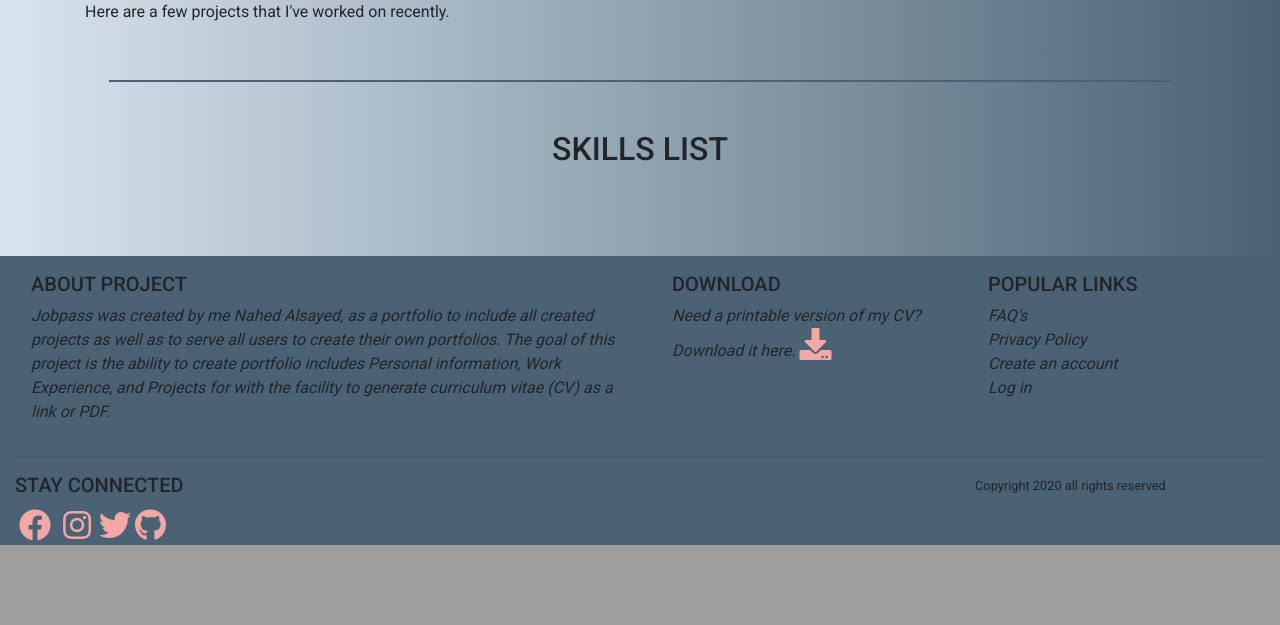
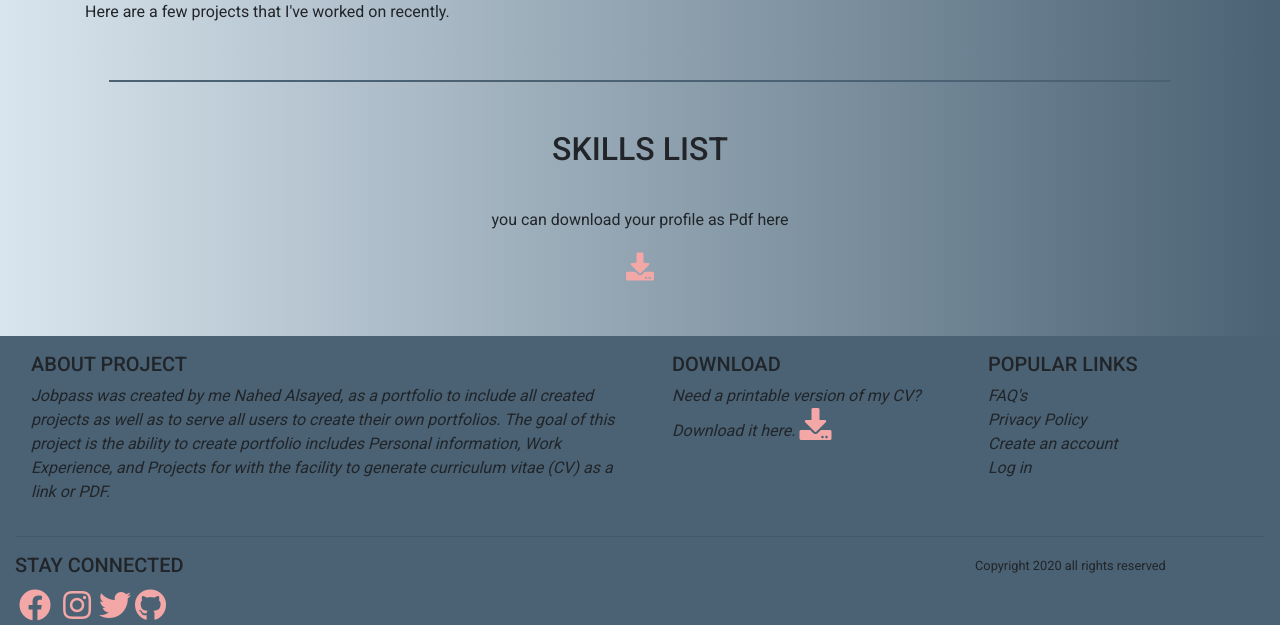
Before and after one commit to nahed2019/jobpass-ms3, a Flask app: page /manage_profile/1 in a window 1280 px wide. Shown: the part 1221-1846 px from the top of the page. Before the commit the page ends 1766 px from the top, so only its background shows below. Run offline with Flask 2, Linux system fonts and the light colour scheme; the visitor is signed in with stand-in values (Sample User, id 1); a database or web service that is not in the repository returns one stand-in record (values such as "Sample title"); some libraries are stand-ins or nearby versions.

Commit message:
add create pdf functionality

```diff
--- a/app.py
+++ b/app.py
@@ -1,8 +1,9 @@
 import os
 import json
+import weasyprint
 from flask import (
     Flask, flash, render_template,
-    redirect, request, session, url_for)
+    redirect, request, session, url_for, make_response)
 from flask_pymongo import PyMongo
 from bson.objectid import ObjectId
 from werkzeug.security import generate_password_hash, check_password_hash
@@ -19,7 +20,7 @@ app.secret_key = os.environ.get("SECRET_KEY")
 mongo = PyMongo(app)
 
 
-# Route for index
+# Route for index/My Ptofile
 @app.route("/")
 @app.route("/profile")
 def profile():
@@ -29,39 +30,23 @@ def profile():
     data_projects = []
     with open("data/projects.json", "r") as json_data:
         data_projects = json.load(json_data)
-    basics = mongo.db.basic_info.find()
-    projects = mongo.db.projects.find()
-    skills = mongo.db.skills.find()
-    works = mongo.db.work_experience.find()
     return render_template(
-        "profile.html", basics=basics, projects=projects,
-        skills=skills, works=works,
-        data_skill=data_skill, data_projects=data_projects)
+        "profile.html", data_skill=data_skill, data_projects=data_projects)
 
 
-# Route for contact form in my profile
-@app.route("/contact", methods=["GET", "POST"])
-def contact():
-    if request.method == "POST":
-        flash("Thanks {}, we have received your message!".format(
-            request.form.get("name")))
-
-    return render_template("profile.html")
+# Route for Portfolios page
+@app.route("/portfolios")
+def portfolios():
+    basics = list(mongo.db.basic_info.find().sort("first_name", 1))
+    return render_template("portfolios.html", basics=basics)
 
 
-# Route for profile shop
-@app.route("/shop")
-def shop():
-    basics = list(mongo.db.basic_info.find())
-    return render_template(
-        "shop.html", basics=basics)
-
-
+# Route for search in portfolios page
 @app.route("/search", methods=["GET", "POST"])
 def search():
     query = request.form.get("query")
     basics = list(mongo.db.basic_info.find({"$text": {"$search": query}}))
-    return render_template("shop.html", basics=basics)
+    return render_template("portfolios.html", basics=basics)
 
 
 # Route for register
@@ -117,6 +102,14 @@ def login():
             return redirect(url_for("login"))
 
     return render_template("login.html")
+
+
+@app.route("/logout")
+def logout():
+    # remove user from session cookie
+    flash("You have been logged out")
+    session.pop("user")
+    return redirect(url_for("login"))
 
 
 # Route for add profile
@@ -220,22 +213,52 @@ def languages():
 
 
 # Route for manage profile
+def return_user_data(username):
+    username = mongo.db.users.find_one(
+                {"username": username})["username"]
+    basic_info = list(mongo.db.basic_info.find())
+    projects = mongo.db.projects.find()
+    skills = mongo.db.skills.find()
+    works = mongo.db.work_experience.find()
+    languages = mongo.db.languages.find()
+    return render_template(
+        "manage_profile.html", username=username,
+        basic_info=basic_info, projects=projects,
+        skills=skills, works=works, languages=languages)
+
+
+# Route to get data from manage profile for pass it to pdf
+# credit :this code written after get some help from my mentor
 @app.route("/manage_profile/<username>", methods=["GET", "POST"])
 def manage_profile(username):
+    try:
+        internal_request = False
+        if 'weasy' in request.headers['User-Agent']:
+            internal_request = True
+            return return_user_data(username)
+
+        if session['user']:
+            # grab the session user's username from db
+            return return_user_data(username)
+    except Exception as e:
+        # This will trigger if session user is not set
+        return redirect(url_for("login"))
+
+
+# Route for convert manage profile to pdf
+@app.route("/pdf_template/<username>")
+def pdf_template(username):
     if session["user"]:
-        # grab the session user's username from db
         username = mongo.db.users.find_one(
             {"username": session["user"]})["username"]
-        basic_info = list(mongo.db.basic_info.find())
-        projects = mongo.db.projects.find()
-        skills = mongo.db.skills.find()
-        works = mongo.db.work_experience.find()
-        languages = mongo.db.languages.find()
-        return render_template(
-            "manage_profile.html", username=username,
-            basic_info=basic_info, projects=projects,
-            skills=skills, works=works, languages=languages)
-    return redirect(url_for("login"))
+        pdf = weasyprint.HTML(
+            request.url_root + '/manage_profile/' + username).write_pdf()
+        response = make_response(pdf)
+        response.headers['Content-Type'] = 'application/pdf'
+        response.headers[
+            'Content-Disposition'] = 'attachment; filename=output.pdf'
+
+        return response
 
 
 # Route for edit projects in manage profile
@@ -327,14 +350,6 @@ def delete_skill(skill_id):
         return redirect(url_for("manage_profile", username=username))
 
 
-@app.route("/logout")
-def logout():
-    # remove user from session cookie
-    flash("You have been logged out")
-    session.pop("user")
-    return redirect(url_for("login"))
-
-
 if __name__ == "__main__":
     app.run(host=os.environ.get("IP"),
             port=int(os.environ.get("PORT")),
--- a/templates/manage_profile.html
+++ b/templates/manage_profile.html
@@ -1,7 +1,7 @@
 {% extends "base.html" %} {% block content %}
 
 <section class="intro">
-    <div class="container h-100 d-flex justify-content-center align-items-center py-3">
+    <div class="container d-flex justify-content-center align-items-center py-3">
         <div class="row">
             <div class="col-md-12 pt-3">
                 {% for info in basic_info %} {% if session.user|lower ==
@@ -129,11 +129,11 @@
                             <li class="list-inline-item">
                                 <a href="{{ url_for('edit_project', project_id=project._id) }}"
                                     class="btn icon-about btn-sm rounded-0" type="button" data-toggle="tooltip"
-                                    data-placement="top" title="Edit"><i class="fa fa-edit"></i></a>
+                                    data-placement="top" title="Edit"><i class="fa fa-edit fa-2x"></i></a>
                             </li>
                             <li class="list-inline-item">
                                 <a href="{{ url_for('delete_project', project_id=project._id) }}" class="btn icon-about btn-sm rounded-0" type="button" data-toggle="tooltip"
-                                    data-placement="top" title="Delete"><i class="fa fa-trash"></i></a>
+                                    data-placement="top" title="Delete"><i class="fa fa-trash fa-2x"></i></a>
                             </li>
                         </ul>
                     </div>
@@ -155,11 +155,11 @@
                                 <li class="list-inline-item">
                                     <a href="{{ url_for('edit_experience', experience_id=work._id) }}"
                                         class="btn icon-about btn-sm rounded-0" type="button" data-toggle="tooltip"
-                                        data-placement="top" title="Edit"><i class="fa fa-edit"></i></a>
+                                        data-placement="top" title="Edit"><i class="fa fa-edit fa-2x"></i></a>
                                 </li>
                                 <li class="list-inline-item">
                                     <a href="{{ url_for('delete_experience', experience_id=work._id) }}" class="btn icon-about btn-sm rounded-0" type="button" data-toggle="tooltip"
-                                        data-placement="top" title="Delete"><i class="fa fa-trash"></i></a>
+                                        data-placement="top" title="Delete"><i class="fa fa-trash fa-2x"></i></a>
                                 </li>
                             </ul>
                         </div>
@@ -190,11 +190,11 @@
                             <li class="list-inline-item">
                                 <a href="{{ url_for('edit_skill', skill_id=skill._id) }}"
                                     class="btn icon-about btn-sm rounded-0" type="button" data-toggle="tooltip"
-                                    data-placement="top" title="Edit"><i class="fa fa-edit"></i></a>
+                                    data-placement="top" title="Edit"><i class="fa fa-edit fa-2x"></i></a>
                             </li>
                             <li class="list-inline-item">
                                 <a href="{{ url_for('delete_skill', skill_id=skill._id) }}" class="btn icon-about btn-sm rounded-0" type="button" data-toggle="tooltip"
-                                    data-placement="top" title="Delete"><i class="fa fa-trash"></i></a>
+                                    data-placement="top" title="Delete"><i class="fa fa-trash fa-2x"></i></a>
                             </li>
                         </ul>
                     </div>
@@ -210,5 +210,10 @@
         </div>
     </div>
 </section>
+<div class="text-center">
+    <p>you can download your profile as Pdf here</p>
+    <a href="{{ url_for('pdf_template', username=session['user'])}}" class="btn icon-footer btn-sm rounded-0" type="button" data-placement="top" title="pdf">
+        <i class="fa fa-download fa-2x"></i></a>
+</div>
 
 {% endblock %}
```
